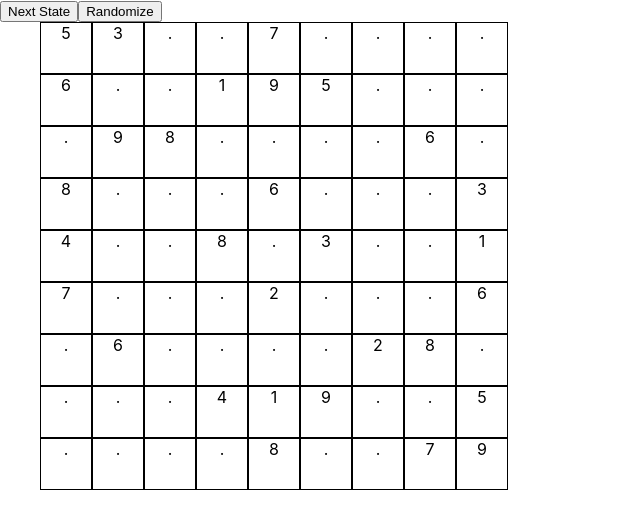
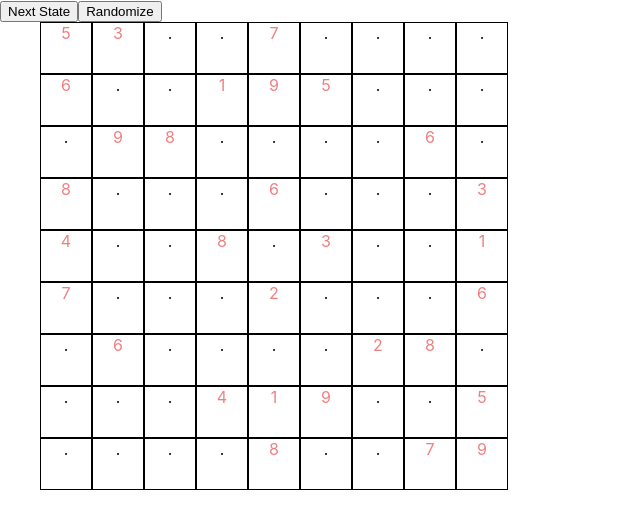
Before and after one commit to hieutran106/sudoku-solver, a React (Create React App) app: page / in a window 1280 px wide. Shown: the top 528 px of the page, without its empty margins (0-640 px from the left). Built offline with nearby package versions, Linux system fonts and the light colour scheme.

Commit message:
show original number

```diff
--- a/src/App.tsx
+++ b/src/App.tsx
@@ -9,8 +9,12 @@ interface Selection {
     boardPos: number;
 }
 
+export interface Cell {
+    isOriginal: boolean;
+    value: string;
+}
 interface IState {
-    board: any[];
+    board: Cell[][];
     stack: Selection[];
 }
 
@@ -29,16 +33,16 @@ class App extends React.Component<IProps, IState> {
         this.setState(state);
     }
 
-    nextEmptyCell(pos: number, board: any[]) {
+    nextEmptyCell(pos: number, board: Cell[][]) {
         let newPos = pos + 1;
-        while (newPos < 81 && board[Math.floor(newPos / 9)][newPos % 9] !== ".") {
+        while (newPos < 81 && board[Math.floor(newPos / 9)][newPos % 9].value !== ".") {
             newPos++;
         }
         return newPos;
     }
 
     randomNewBoard(): IState {
-        const board = [
+        const premitiveBoard = [
             // block 0
             ["5", "3", ".", ".", "7", ".", ".", ".", "."],
             ["6", ".", ".", "1", "9", "5", ".", ".", "."],
@@ -52,13 +56,20 @@ class App extends React.Component<IProps, IState> {
             [".", ".", ".", "4", "1", "9", ".", ".", "5"],
             [".", ".", ".", ".", "8", ".", ".", "7", "9"],
         ];
+
+        const board = premitiveBoard.map((line) => {
+            const newLine = line.map((ele) => ({ value: ele, isOriginal: ele !== "." }));
+            return newLine;
+        });
+
         // find the first current Pos
         let boardPos = 0;
-        while (boardPos < 81 && board[Math.floor(boardPos / 9)][boardPos % 9] !== ".") {
+        while (boardPos < 81 && board[Math.floor(boardPos / 9)][boardPos % 9].value !== ".") {
             boardPos++;
         }
 
         let selections = this.selectionList(boardPos, board);
+
         return {
             board,
             stack: [
@@ -76,7 +87,7 @@ class App extends React.Component<IProps, IState> {
      * @param currPos
      * @param board
      */
-    selectionList(currPos: number, board: any[]): string[] {
+    selectionList(currPos: number, board: Cell[][]): string[] {
         const row = Math.floor(currPos / 9);
         const col = currPos % 9;
 
@@ -85,15 +96,15 @@ class App extends React.Component<IProps, IState> {
         const existed = Array(9).fill(false);
         // check row
         for (let i = 0; i < 9; i++) {
-            if (board[i][col] !== ".") {
-                const c = board[i][col];
+            if (board[i][col].value !== ".") {
+                const c = board[i][col].value;
                 existed[parseInt(c, 10) - 1] = true;
             }
         }
         // check col
         for (let j = 0; j < 9; j++) {
-            if (board[row][j] !== ".") {
-                const c = board[row][j];
+            if (board[row][j].value !== ".") {
+                const c = board[row][j].value;
                 existed[parseInt(c, 10) - 1] = true;
             }
         }
@@ -107,8 +118,8 @@ class App extends React.Component<IProps, IState> {
 
         for (let i = lowerX; i < upperX; i++)
             for (let j = lowerY; j < upperY; j++) {
-                if (board[i][j] !== ".") {
-                    const c = board[i][j];
+                if (board[i][j].value !== ".") {
+                    const c = board[i][j].value;
                     existed[parseInt(c, 10) - 1] = true;
                 }
             }
@@ -177,14 +188,17 @@ class App extends React.Component<IProps, IState> {
      * @param value
      * @param board
      */
-    setBoardValue(currPos: number, value: string, board: any[]): string[] {
+    setBoardValue(currPos: number, value: string, board: Cell[][]): Cell[][] {
         const row = Math.floor(currPos / 9);
         const col = currPos % 9;
 
         const newBoard = board.map((rows, i) => {
-            const newLine = rows.map((ele: any, j: any) => {
+            const newLine = rows.map((ele: Cell, j: any) => {
                 if (i === row && j === col) {
-                    return value;
+                    return {
+                        value,
+                        isOriginal: ele.isOriginal,
+                    };
                 } else {
                     return ele;
                 }
--- a/src/Line.css
+++ b/src/Line.css
@@ -10,3 +10,7 @@ li {
     height: 50px;
     text-align: center;
 }
+
+.text-red {
+    color: lightcoral;
+}
--- a/src/Line.tsx
+++ b/src/Line.tsx
@@ -1,16 +1,17 @@
 import React from "react";
 import "./Line.css";
+import { Cell } from "./App";
 
 type LineProps = {
-    cells: string[];
+    cells: Cell[];
 };
 
 const Line: React.FC<LineProps> = ({ cells }) => {
     return (
         <ul className="Line">
             {cells.map((cell, index) => (
-                <li key={index} className="Cell">
-                    {cell}
+                <li key={index} className={`Cell ${cell.isOriginal && "text-red"}`}>
+                    {cell.value}
                 </li>
             ))}
         </ul>
```
